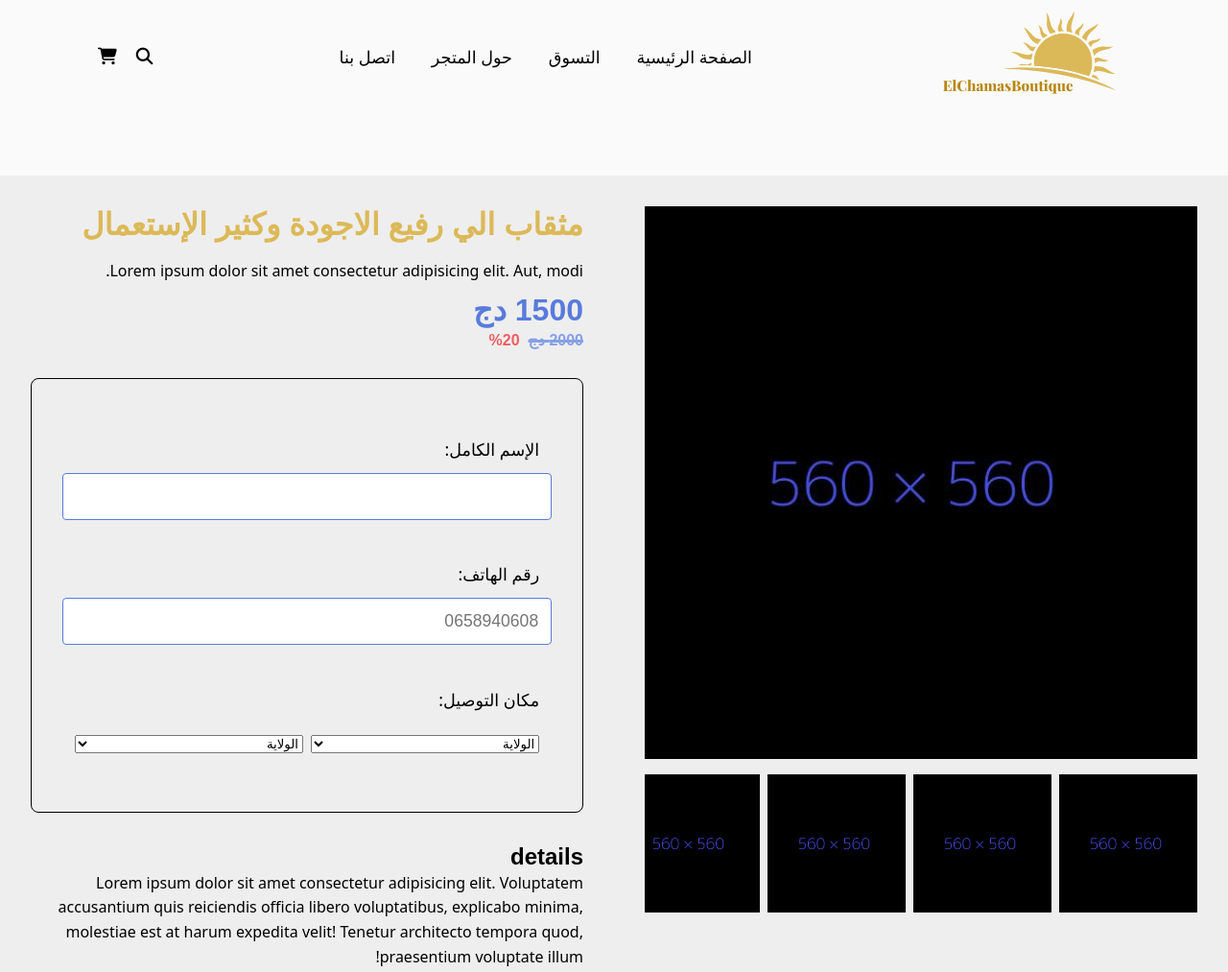
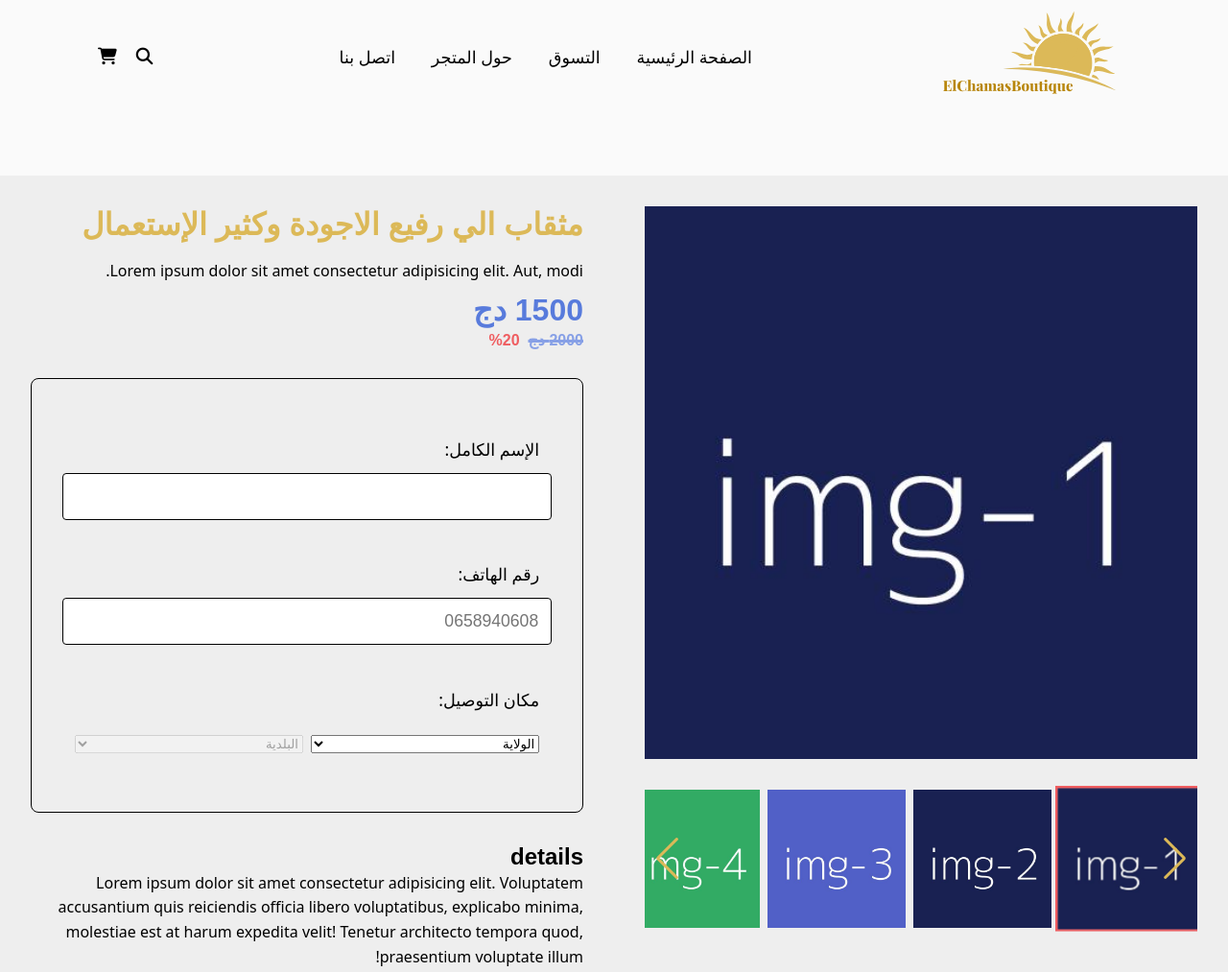
Before and after one commit to kichah/elchamsboutique, a website: page pages.html in a window 1280 px wide. Shown: the top 1013 px of the page at 96% size. Drawn offline with nearby package versions, Linux system fonts and the light colour scheme; a web font is replaced by a local one.

Commit message:
product page tryout

```diff
--- a/css/style.css
+++ b/css/style.css
@@ -169,6 +169,14 @@ html {
   html {
     font-size: 68.75%;
   }
+}
+
+input[type=number]::-webkit-inner-spin-button,
+input[type=number]::-webkit-outer-spin-button {
+  -webkit-appearance: none;
+  -moz-appearance: none;
+  appearance: none;
+  margin: 0;
 }
 
 .hero__heading {
@@ -745,6 +753,10 @@ html {
   }
 }
 
+.btn-img {
+  color: var(--primary-color);
+}
+
 .product--page__container {
   background-color: #eee;
   max-width: 1440px;
@@ -764,8 +776,28 @@ html {
 .product--page__image .main {
   margin-bottom: 1rem;
 }
+@media only screen and (max-width: 760px) {
+  .product--page__image .main {
+    display: none;
+  }
+}
 .product--page__image .sub {
   width: 25% !important;
+}
+@media only screen and (max-width: 760px) {
+  .product--page__image .sub {
+    width: 100% !important;
+  }
+}
+.product--page__image .sub.current-img {
+  border: 2px var(--secondary-accent) solid;
+  transform: scale(1.05);
+}
+@media only screen and (max-width: 760px) {
+  .product--page__image .sub.current-img {
+    transform: scale(1);
+    border: none;
+  }
 }
 .product--page__description > * {
   text-align: right;
@@ -773,6 +805,10 @@ html {
 
 .product--page .price {
   font-size: var(--fs-h2);
+}
+
+.mySwiper {
+  padding: 1rem 0;
 }
 
 .form {
@@ -791,7 +827,10 @@ html {
 .form-group input {
   width: 100%;
   border-radius: 0.25rem;
-  border: 1px solid var(--secondary-color);
+  border: 1px solid var(--black);
+}
+.form-group input:focus-visible {
+  outline-color: var(--secondary-color);
 }
 .form-group > * {
   min-width: 0;
--- a/pages.html
+++ b/pages.html
@@ -45,15 +45,18 @@
 
             <div class="product--page__container-image">
               <div class="product--page__image ">
-                <img class="main" src="/public/img/414ce0.jpg" alt="">
-                <div class="mySiwper swiper">
-                  <div class="swiper-wrapper">
-                      <img class="sub swiper-slide" src="/public/img/414ce0.jpg" alt="">
-                      <img class="sub swiper-slide" src="/public/img/414ce0.jpg" alt="">
-                      <img class="sub swiper-slide" src="/public/img/414ce0.jpg" alt="">
-                      <img class="sub swiper-slide" src="/public/img/414ce0.jpg" alt="">
+                <img class="main" src="/public/img/ffffff.jpg" alt="">
+                <div class="mySwiper swiper">
+                  <div class="swiper-wrapper image-holder">
+                      <img class="sub swiper-slide current-img" src="/public/img/ffffff.jpg" alt="">
+                      <img class="sub swiper-slide" src="/public/img/ffffff-2.jpg" alt="">
+                      <img class="sub swiper-slide" src="/public/img/ffffff-3.jpg" alt="">
+                      <img class="sub swiper-slide" src="/public/img/ffffff-4.jpg" alt="">
                       <img class="sub swiper-slide" src="/public/img/414ce0.jpg" alt="">
                   </div>
+                  <div class="swiper-button-prev btn-img"></div>
+                  <div class="swiper-button-next btn-img"></div>
+
                 </div>
               </div>
             </div>
@@ -80,12 +83,13 @@
                     <div class="form-group ">
                       <label for="province">مكان التوصيل:</label>
                       <div class="form-location">
-                        <select id="province" name="province">
+                        <select id="province" name="province" required>
                         <option value="">الولاية</option>
+                        <option value="batna">batna</option>
                         </select>
 
-                        <select id="city" name="city">
-                        <option value="">الولاية</option>
+                        <select id="city" name="city" disabled>
+                        <option value="">البلدية</option>
                       </select>
                       </div>
                     </div>
--- a/src/script.js
+++ b/src/script.js
@@ -2,7 +2,7 @@ const swiper = new Swiper('.testimonial__container', {
   grabCursor: true,
   spaceBetween: 32,
   pagination: {
-    el: '.swiper-pagination',
+    el: '.testimonial__pagination',
   },
 
   breakpoints: {
@@ -30,10 +30,46 @@ function removeOverlay() {
   overlay.classList.remove('show');
 }
 
-const swiperProduct = new Swiper('.mySiwper', {
+const swiperProduct = new Swiper('.mySwiper', {
   grabCursor: true,
   spaceBetween: 8,
-  slidesPerView: 4,
+  slidesPerView: 1,
   loop: true,
+  navigation: {
+    nextEl: '.swiper-button-next',
+    prevEl: '.swiper-button-prev',
+  },
+  breakpoints: {
+    760: {
+      slidesPerView: 4,
+    },
+  },
 });
-console.log(swiperProduct);
+
+// img chooser
+const imageHolder = document.querySelector('.image-holder');
+const mainImage = document.querySelector('.main');
+const imgs = document.querySelectorAll('.sub');
+imageHolder.addEventListener('click', (e) => {
+  if (!e.target.closest('img')) return;
+  let imagePressed = e.target.closest('img');
+  removeAllCl();
+  imagePressed.classList.add('current-img');
+  mainImage.src = imagePressed.src;
+});
+// remove current class
+function removeAllCl() {
+  console.log('done');
+  imgs.forEach((img) => {
+    img.classList.remove('current-img');
+  });
+}
+// select is active
+const selectPro = document.querySelector('#province');
+const selectCity = document.querySelector('#city');
+
+selectPro.addEventListener('change', (e) => {
+  if (!selectPro.value) return;
+  console.log(selectCity.disabled);
+  selectCity.disabled = false;
+});
```
Also changed, not shown: public/img/ffffff-2.jpg (added), public/img/ffffff-3.jpg (added), public/img/ffffff-4.jpg (added), public/img/ffffff.jpg (added), 1 other file.
